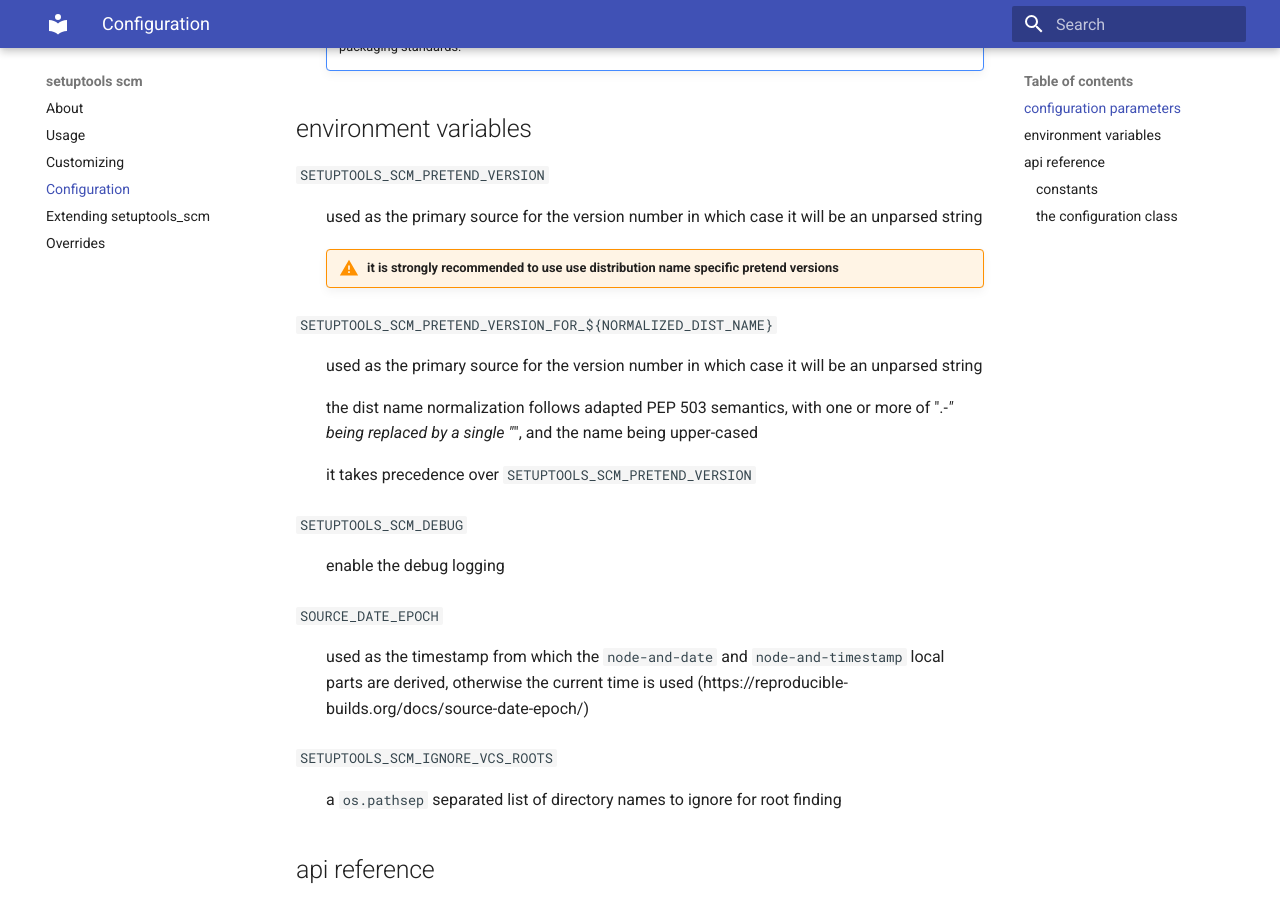
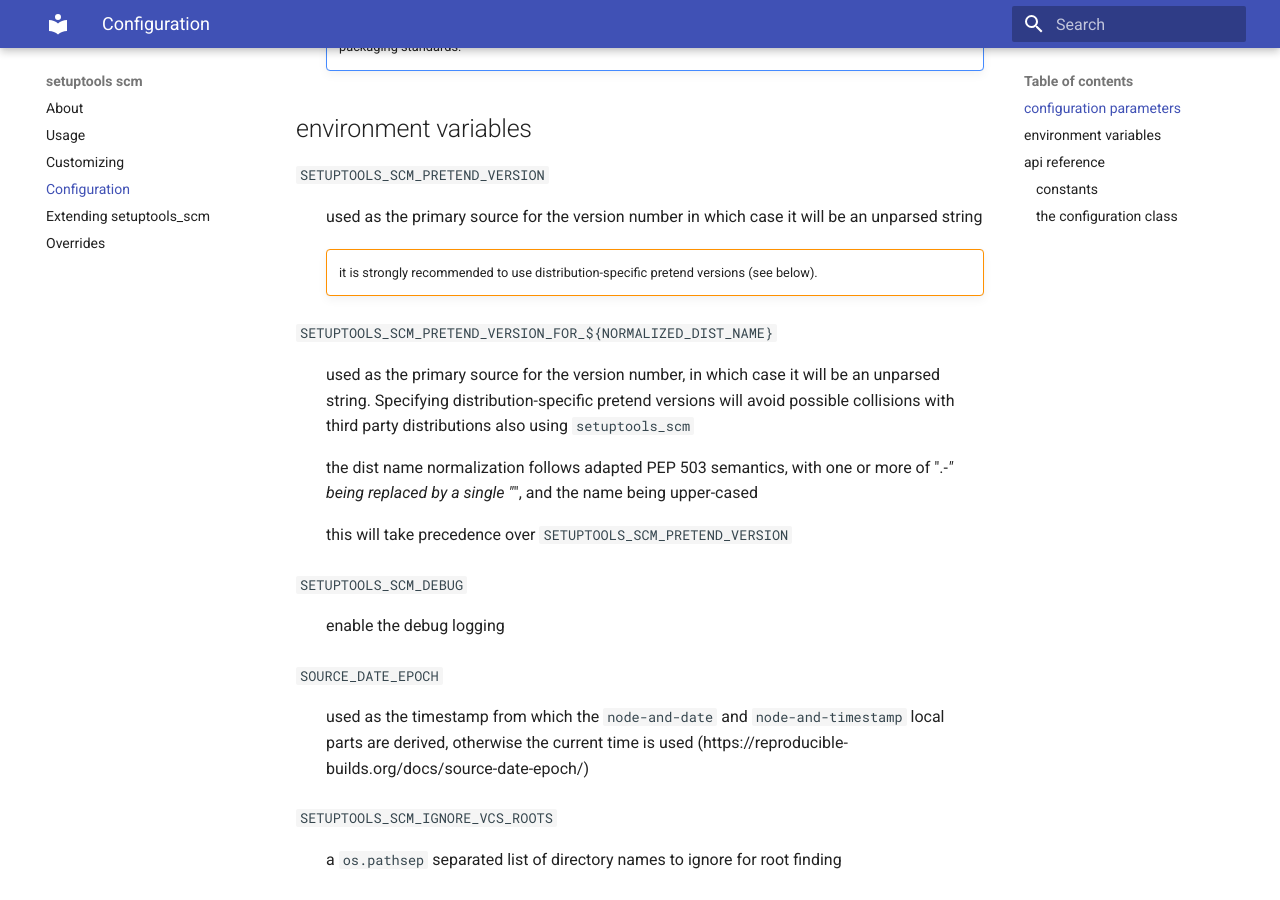
Before and after one commit to pypa/setuptools-scm, an MkDocs documentation site: the page built from docs/config.md, in a window 1280 px wide and 900 px high, scrolled down 2600 px. Built offline with MkDocs 1.6.1 and Material for MkDocs 9.7.7, drawn with Linux system fonts in a browser that asks for light colours.

Commit message:
Clarified docs on SETUPTOOLS_SCM_PRETEND_VERSION_FOR_{NORMALIZED_DIST_NAME}

```diff
--- a/docs/config.md
+++ b/docs/config.md
@@ -108,17 +108,22 @@ Callables or other Python objects have to be passed in `setup.py` (via the `use_
 :   used as the primary source for the version number
     in which case it will be an unparsed string
 
-    !!! warning "it is strongly recommended to use use distribution name specific pretend versions"
+    !!! warning ""
 
+        it is strongly recommended to use distribution-specific pretend versions
+        (see below).
 
 `SETUPTOOLS_SCM_PRETEND_VERSION_FOR_${NORMALIZED_DIST_NAME}`
-:   used as the primary source for the version number
-    in which case it will be an unparsed string
+:   used as the primary source for the version number,
+    in which case it will be an unparsed string.
+    Specifying distribution-specific pretend versions will
+    avoid possible collisions with third party distributions
+    also using ``setuptools_scm``
 
     the dist name normalization follows adapted PEP 503 semantics, with one or
     more of ".-_" being replaced by a single "_", and the name being upper-cased
 
-    it takes precedence over ``SETUPTOOLS_SCM_PRETEND_VERSION``
+    this will take precedence over ``SETUPTOOLS_SCM_PRETEND_VERSION``
 
 `SETUPTOOLS_SCM_DEBUG`
 :    enable the debug logging
```
